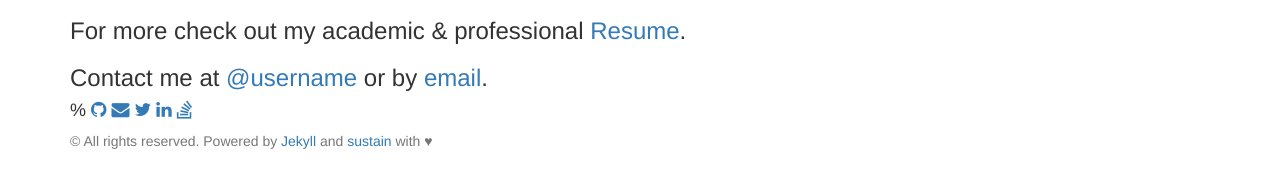
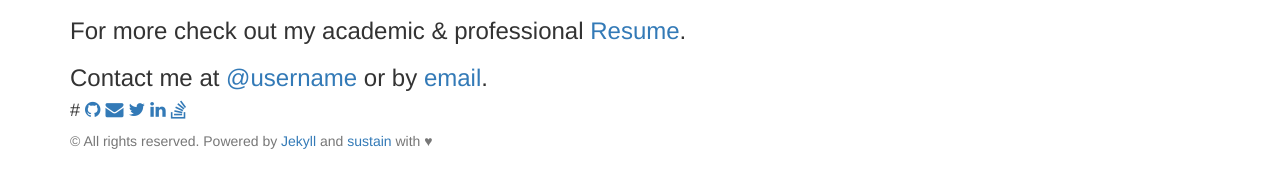
Before and after one commit to jekyllt/sustain, a Jekyll site: the page built from index.html, in a window 1280 px wide. Shown: the part 234-422 px from the top of the page. Built offline with Jekyll 4.4.1, drawn with Linux system fonts in a browser that asks for light colours; nearby versions of some CDN libraries; the list of posts is cut into pages by our own code.

Commit message:
Update social.html

```diff
--- a/_includes/social.html
+++ b/_includes/social.html
@@ -1,7 +1,7 @@
 <div class="social">
 	<h4>
     {% if site.github %}
-	%  <a href="http://github.com/{{ site.github }}"><i class="fa fa-github"></i></a>
+	#  <a href="http://github.com/{{ site.github }}"><i class="fa fa-github"></i></a>
     {% endif %}
     {% if site.email %}
 	  <a href="mailto:{{ site.email}}"><i class="fa fa-envelope"></i></a>
```
